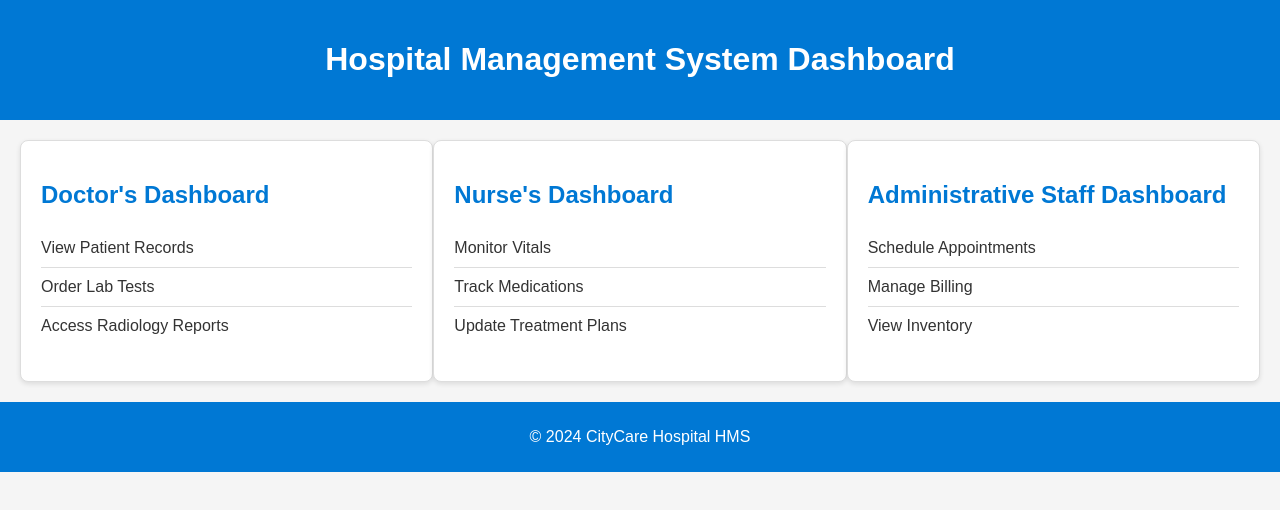
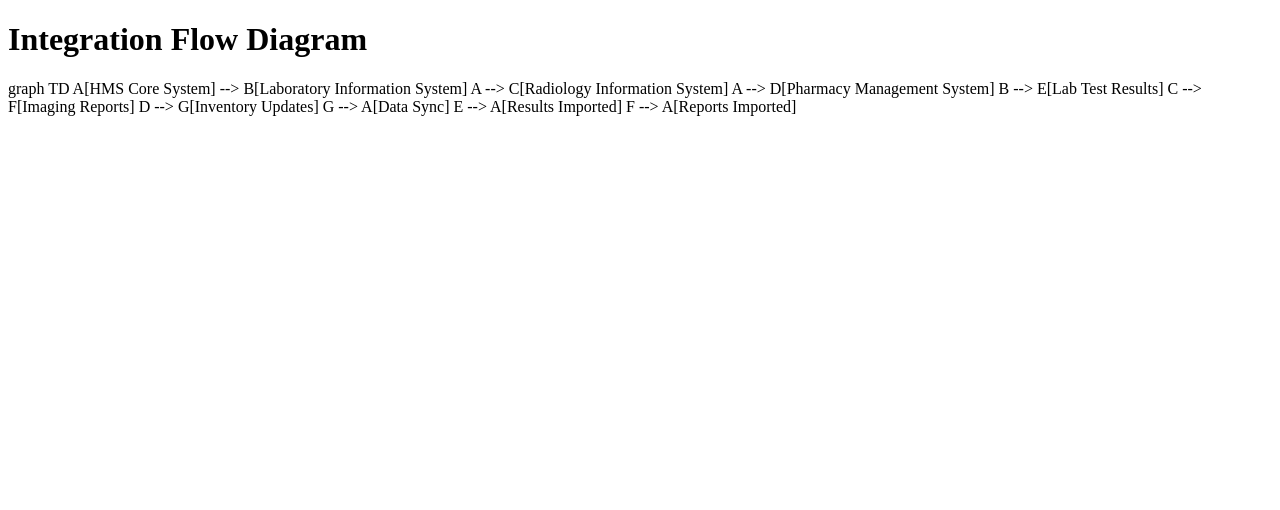
Before and after one commit to jlozamarin/ISM-3113, a plain HTML site: page index.html in a window 1280 px wide. Drawn offline with Linux system fonts and the light colour scheme.

Commit message:
integration flow chart

```diff
--- a/index.html
+++ b/index.html
@@ -3,41 +3,22 @@
 <head>
     <meta charset="UTF-8">
     <meta name="viewport" content="width=device-width, initial-scale=1.0">
-    <title>HMS UI Mockup</title>
-    <link rel="stylesheet" href="styles.css">
+    <title>Integration Flow Diagram</title>
+    <script type="module" src="https://unpkg.com/mermaid@10/dist/mermaid.esm.min.mjs"></script>
 </head>
 <body>
-    <header>
-        <h1>Hospital Management System Dashboard</h1>
-    </header>
-    <main>
-        <section id="doctor-dashboard">
-            <h2>Doctor's Dashboard</h2>
-            <ul>
-                <li>View Patient Records</li>
-                <li>Order Lab Tests</li>
-                <li>Access Radiology Reports</li>
-            </ul>
-        </section>
-        <section id="nurse-dashboard">
-            <h2>Nurse's Dashboard</h2>
-            <ul>
-                <li>Monitor Vitals</li>
-                <li>Track Medications</li>
-                <li>Update Treatment Plans</li>
-            </ul>
-        </section>
-        <section id="admin-dashboard">
-            <h2>Administrative Staff Dashboard</h2>
-            <ul>
-                <li>Schedule Appointments</li>
-                <li>Manage Billing</li>
-                <li>View Inventory</li>
-            </ul>
-        </section>
-    </main>
-    <footer>
-        <p>&copy; 2024 CityCare Hospital HMS</p>
-    </footer>
+    <h1>Integration Flow Diagram</h1>
+    <div class="mermaid">
+        graph TD
+        A[HMS Core System] --> B[Laboratory Information System]
+        A --> C[Radiology Information System]
+        A --> D[Pharmacy Management System]
+        B --> E[Lab Test Results]
+        C --> F[Imaging Reports]
+        D --> G[Inventory Updates]
+        G --> A[Data Sync]
+        E --> A[Results Imported]
+        F --> A[Reports Imported]
+    </div>
 </body>
 </html>
--- a/styles.css
+++ /dev/null
@@ -1,54 +0,0 @@
-body {
-    font-family: Arial, sans-serif;
-    margin: 0;
-    padding: 0;
-    background-color: #f5f5f5;
-    color: #333;
-}
-
-header {
-    background-color: #0078d4;
-    color: #fff;
-    text-align: center;
-    padding: 20px 0;
-}
-
-main {
-    display: flex;
-    justify-content: space-around;
-    padding: 20px;
-}
-
-section {
-    background-color: #fff;
-    border: 1px solid #ddd;
-    border-radius: 8px;
-    padding: 20px;
-    width: 30%;
-    box-shadow: 0 2px 5px rgba(0, 0, 0, 0.1);
-}
-
-h2 {
-    color: #0078d4;
-}
-
-ul {
-    list-style: none;
-    padding: 0;
-}
-
-ul li {
-    padding: 10px 0;
-    border-bottom: 1px solid #ddd;
-}
-
-ul li:last-child {
-    border-bottom: none;
-}
-
-footer {
-    text-align: center;
-    padding: 10px 0;
-    background-color: #0078d4;
-    color: #fff;
-}
```
